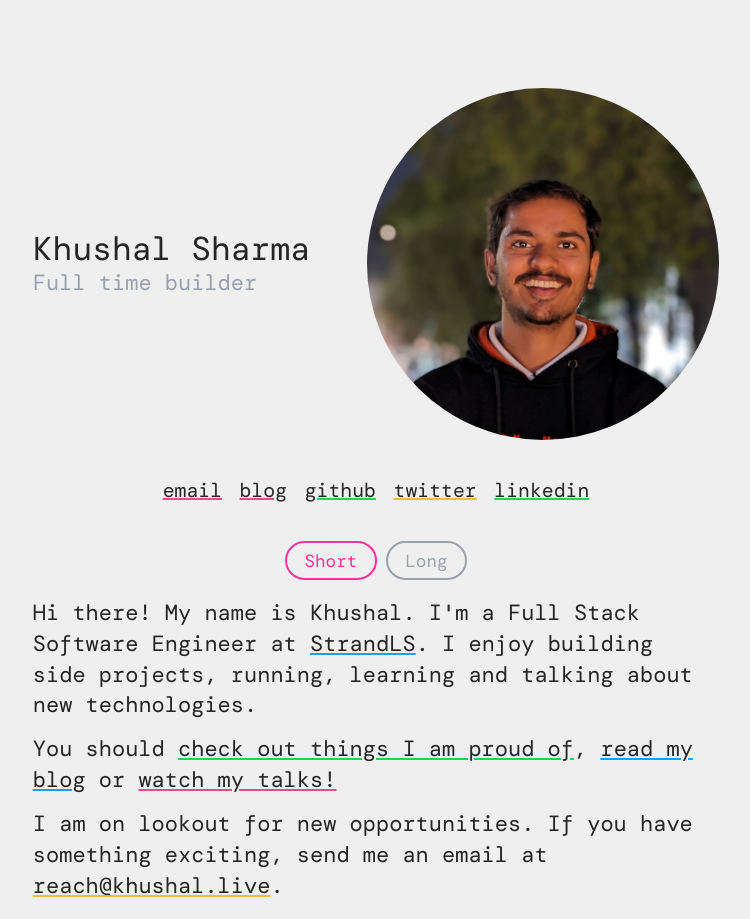
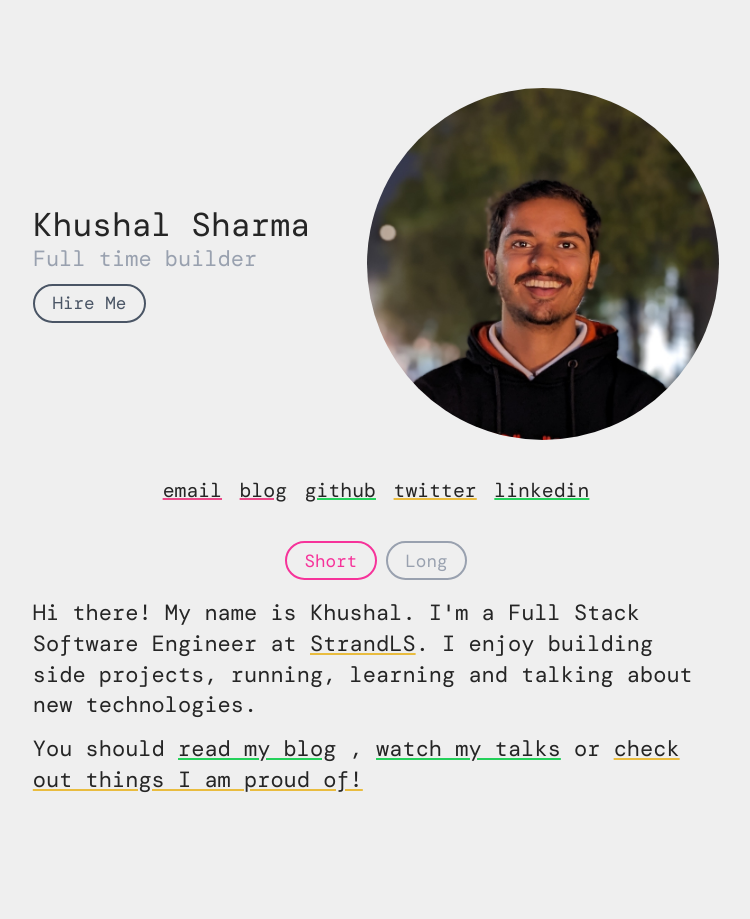
Before and after one commit to Logan1x/Logan1x.github.io, a React (Vite) app: page / in a window 1280 px wide. Shown: the whole page, without its empty margins (264-1014 px from the left). After the commit the page ends 813 px from the top, so only its background shows below. Built offline with nearby package versions, Linux system fonts and the light colour scheme; a web font is replaced by a local one.

Commit message:
updated homepage

```diff
--- a/src/Home.tsx
+++ b/src/Home.tsx
@@ -78,6 +78,15 @@ function Home({
         <div className="text-center md:text-left">
           <h1 className="text-3xl">Khushal Sharma</h1>
           <h2 className="text-xl text-gray-400">Full time builder</h2>
+          <button
+            className="mt-2 px-4 py-1 rounded-full border-2 capitalize border-gray-600 text-gray-600 cursor-pointer hover:opacity-90 transition-opacity"
+            onClick={() => {
+              navigator.clipboard.writeText("reach@khushal.live");
+              alert("Email copied to clipboard!!");
+            }}
+          >
+            hire me
+          </button>
         </div>
         <div className="rounded-full w-40 h-40 sm:w-60 sm:h-60 md:w-80 md:h-80 overflow-hidden">
           <img
@@ -162,17 +171,6 @@ function Home({
               </p>
               <p>
                 You should{" "}
-                <span
-                  style={{
-                    textDecorationColor: getRandomColor(),
-                    textDecoration: "underline",
-                  }}
-                  onClick={() => setShowArtifacts(true)}
-                  className="cursor-pointer"
-                >
-                  check out things I am proud of
-                </span>
-                ,{" "}
                 <a
                   href="https://logan1x.hashnode.dev/"
                   style={{
@@ -182,7 +180,7 @@ function Home({
                 >
                   read my blog
                 </a>{" "}
-                or{" "}
+                ,{" "}
                 <a
                   href="https://www.youtube.com/watch?v=Biak99FOcto&list=PLTDKeEQ2HNZQRlDl3JKfc4VD1yykKSXv8"
                   style={{
@@ -190,26 +188,19 @@ function Home({
                     textDecoration: "underline",
                   }}
                 >
-                  watch my talks!
+                  watch my talks
                 </a>{" "}
-              </p>
-              <p>
-                I am on lookout for new opportunities. If you have something
-                exciting, send me an email at{" "}
+                or{" "}
                 <span
-                  className="cursor-pointer"
                   style={{
                     textDecorationColor: getRandomColor(),
                     textDecoration: "underline",
                   }}
-                  onClick={() => {
-                    navigator.clipboard.writeText("reach@khushal.live");
-                    alert("Copied to clipboard!!");
-                  }}
+                  onClick={() => setShowArtifacts(true)}
+                  className="cursor-pointer"
                 >
-                  reach@khushal.live
+                  check out things I am proud of!
                 </span>
-                .
               </p>
             </div>
           ) : (
--- a/src/Projects.tsx
+++ b/src/Projects.tsx
@@ -238,7 +238,7 @@ const Artifacts = ({
 
       <div className="w-full pt-8">
         <div className="text-center mb-8">
-          <h1 className="text-3xl font-semibold">Artifacts</h1>
+          <h1 className="text-3xl ">Artifacts</h1>
           <p className="text-lg text-gray-400 my-2">
             Here are things I am proud of.
           </p>
```
